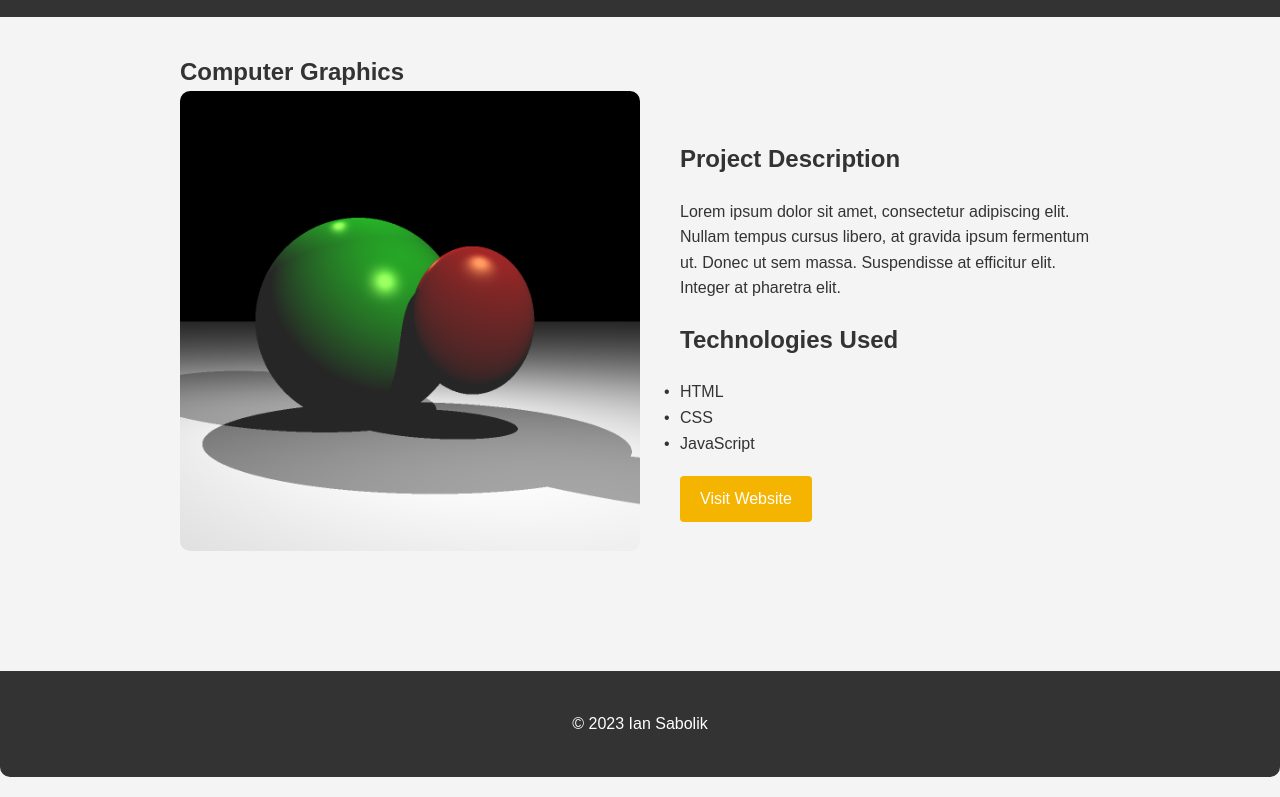
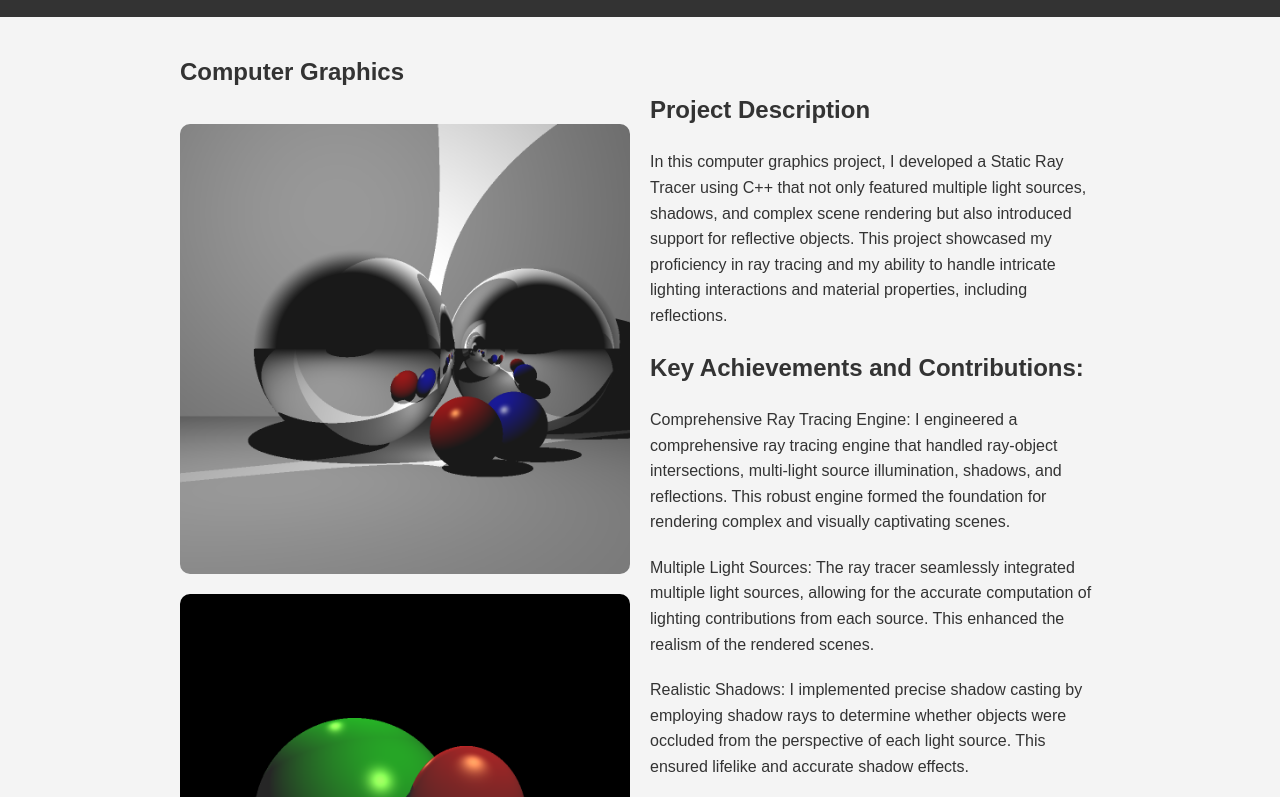
Before and after one commit to IamIan1/IamIan1.github.io, a plain HTML site: page projects/graphics.html in a window 1280 px wide. Shown: the part 153-950 px from the top of the page. Drawn offline with Linux system fonts and the light colour scheme.

Commit message:
FINISHED, all included sections are now complete, updated resume

```diff
--- a/projects/graphics.html
+++ b/projects/graphics.html
@@ -42,21 +42,49 @@
       <div class="container">
         <h2>Computer Graphics</h2>
         <div class="project-details">
-          <img src="/images/BallAndEllipsoid.png" alt="Project 2" style="width: 50%;">
+          <!-- Container for the two images -->
+          <div class="image-container">
+            <img src="/images/RelfectiveScene.png" alt="Project 2 - Ray Tracer" style="width: 100%;">
+            <img src="/images/BallAndEllipsoid.png" alt="Project 2" style="width: 100%;">
+          </div>
           <div class="project-info">
             <h3>Project Description</h3>
-            <p>Lorem ipsum dolor sit amet, consectetur adipiscing elit. Nullam tempus cursus libero, at gravida ipsum fermentum ut. Donec ut sem massa. Suspendisse at efficitur elit. Integer at pharetra elit.</p>
+            <p>
+              In this computer graphics project, I developed a Static Ray Tracer using C++ that not only featured multiple light sources, shadows, and complex scene rendering but also introduced support for reflective objects. This project showcased my proficiency in ray tracing and my ability to handle intricate lighting interactions and material properties, including reflections.
+            </p>
+            <h3>Key Achievements and Contributions:</h3>
+            <p>
+              Comprehensive Ray Tracing Engine: I engineered a comprehensive ray tracing engine that handled ray-object intersections, multi-light source illumination, shadows, and reflections. This robust engine formed the foundation for rendering complex and visually captivating scenes.
+            </p><p>
+              Multiple Light Sources: The ray tracer seamlessly integrated multiple light sources, allowing for the accurate computation of lighting contributions from each source. This enhanced the realism of the rendered scenes.
+            </p><p>
+              Realistic Shadows: I implemented precise shadow casting by employing shadow rays to determine whether objects were occluded from the perspective of each light source. This ensured lifelike and accurate shadow effects.
+            </p><p>
+              Reflective Objects: The project introduced support for reflective materials, enabling objects to interact with their surroundings by reflecting light rays. This feature added depth and complexity to the rendered scenes, showcasing mirrored surfaces and intricate light interactions.</p>
             <h3>Technologies Used</h3>
             <ul>
-              <li>HTML</li>
-              <li>CSS</li>
-              <li>JavaScript</li>
+              <li>C++</li>
             </ul>
             <a href="/index.html" class="btn">Visit Website</a>
           </div>
         </div>
       </div>
     </section>
+
+    <!-- CSS to control the layout -->
+    <style>
+      .image-container {
+        display: flex;
+        flex-direction: column; /* Stack images vertically */
+        align-items: flex-start; /* Align images to the left */
+        width: 50%; /* Adjust this width as needed */
+        margin-right: 20px; /* Add some spacing between images and project info */
+      }
+      .project-info {
+        width: 50%; /* Adjust this width as needed */
+      }
+    </style>
+
   </main>
 
   <!-- Footer -->
--- a/style.css
+++ b/style.css
@@ -346,3 +346,17 @@ body {
     padding: 0;
   }
 }
+
+<!-- CSS to control the layout -->
+<style>
+  .image-container {
+    display: flex;
+    flex-direction: column; /* Stack images vertically */
+    align-items: flex-start; /* Align images to the left */
+    width: 50%; /* Adjust this width as needed */
+    margin-right: 20px; /* Add some spacing between images and project info */
+  }
+  .project-info {
+    width: 50%; /* Adjust this width as needed */
+  }
+</style>
```
Also changed, not shown: index.html (+1 -1 lines), 1 other file.
